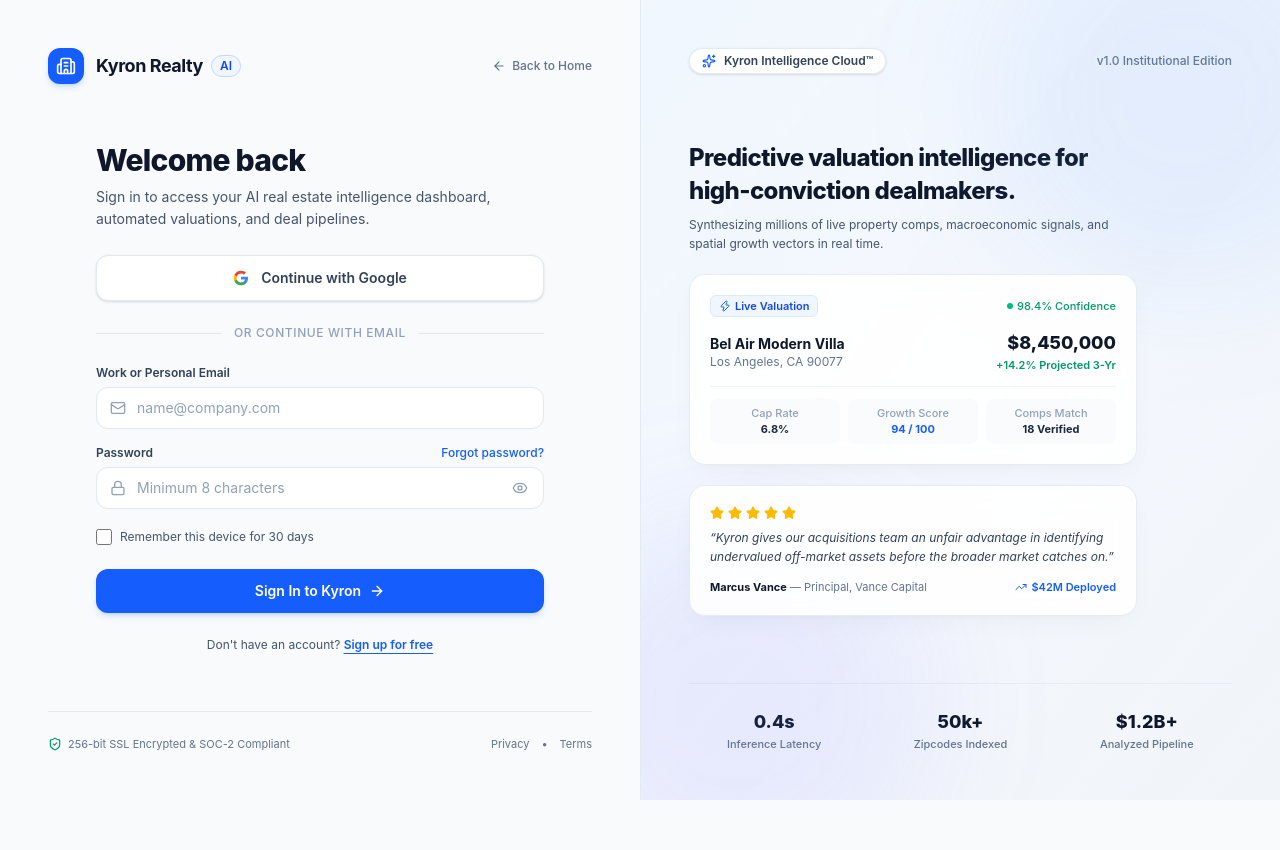
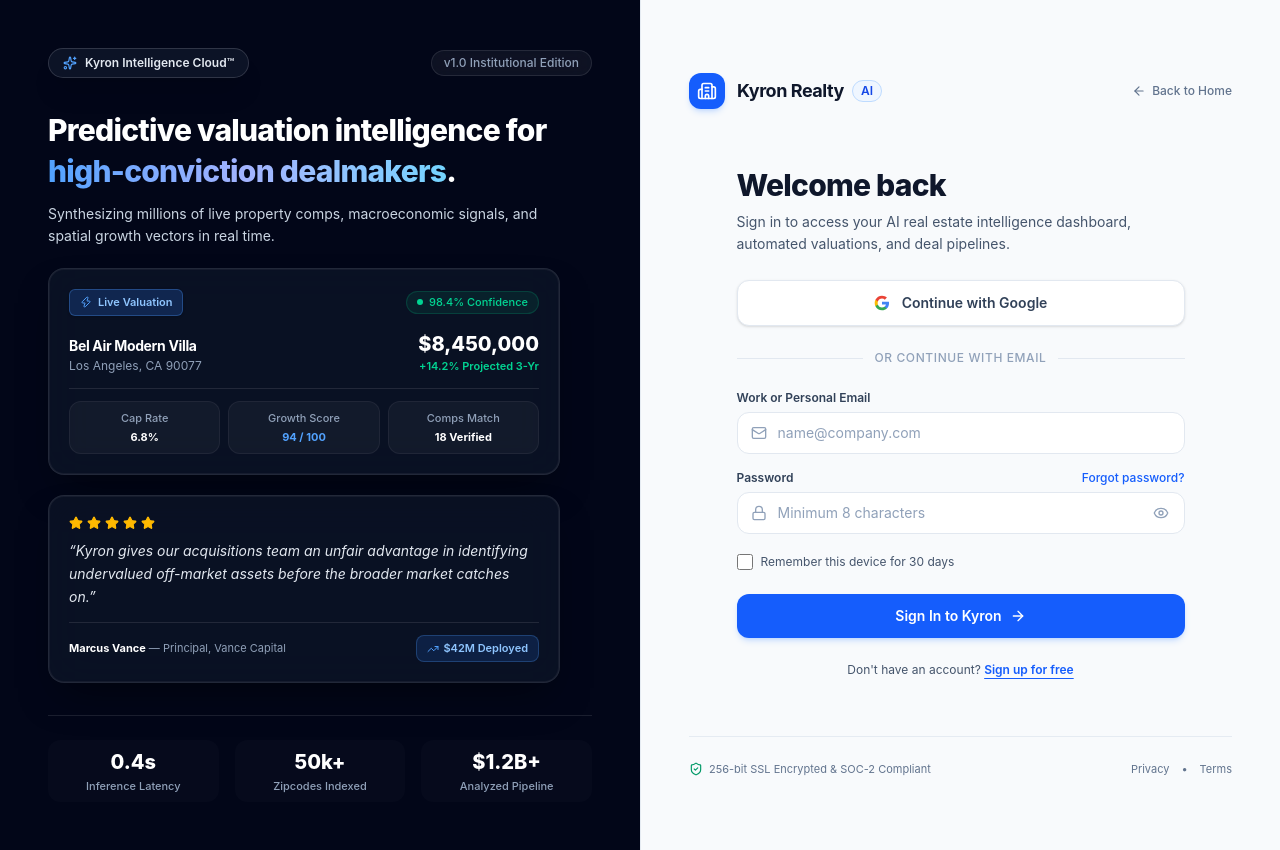
Before and after one commit to nippunrana/kyron-realty-ai, a Next.js app: page /projects/kyron-realty-ai/login in a window 1280 px wide. Before the commit the page ends 800 px from the top, so only its background shows below. Built offline with nearby package versions, Linux system fonts and the light colour scheme; no server answers.

Commit message:
feat: redesign LoginShowcase with luxury dark-themed UI and architectural background imagery

```diff
--- a/src/app/globals.css
+++ b/src/app/globals.css
@@ -42,3 +42,21 @@
   transform: translateY(-2px);
   box-shadow: 0 20px 40px -15px rgba(15, 23, 42, 0.08), 0 0 0 1px rgba(37, 99, 235, 0.15);
 }
+
+.luxury-dark-card {
+  background: rgba(15, 23, 42, 0.65);
+  backdrop-filter: blur(20px);
+  -webkit-backdrop-filter: blur(20px);
+  border: 1px solid rgba(255, 255, 255, 0.1);
+  box-shadow: 0 20px 40px -15px rgba(0, 0, 0, 0.5), 0 0 0 1px rgba(255, 255, 255, 0.05) inset;
+}
+
+.luxury-dark-card-hover {
+  transition: all 0.3s cubic-bezier(0.16, 1, 0.3, 1);
+}
+
+.luxury-dark-card-hover:hover {
+  transform: translateY(-2px);
+  border-color: rgba(255, 255, 255, 0.2);
+  box-shadow: 0 25px 50px -12px rgba(0, 0, 0, 0.7), 0 0 20px rgba(59, 130, 246, 0.15);
+}
--- a/src/app/login/page.tsx
+++ b/src/app/login/page.tsx
@@ -508,8 +508,11 @@
 export default function LoginPage() {
   return (
     <div className="min-h-screen grid grid-cols-1 lg:grid-cols-2 bg-slate-50 selection:bg-blue-100 selection:text-blue-900">
-      {/* Left Column: Minimal Authentication Interface */}
-      <div className="flex flex-col justify-center bg-slate-50 relative z-10">
+      {/* Left Column: High-Aesthetic Luxury Real Estate Intelligence Showcase */}
+      <LoginShowcase />
+
+      {/* Right Column: Minimal Clean Authentication Interface */}
+      <div className="flex flex-col justify-center bg-slate-50 relative z-10 border-t lg:border-t-0 lg:border-l border-slate-200/80 shadow-sm lg:shadow-none">
         <Suspense
           fallback={
             <div className="min-h-screen flex items-center justify-center">
@@ -520,9 +523,6 @@
           <LoginFormContent />
         </Suspense>
       </div>
-
-      {/* Right Column: High-Aesthetic Luxury Real Estate Intelligence Showcase */}
-      <LoginShowcase />
     </div>
   );
 }
--- a/src/components/login/LoginShowcase.tsx
+++ b/src/components/login/LoginShowcase.tsx
@@ -1,112 +1,134 @@
+import Image from "next/image";
 import { Sparkles, Zap, Star, TrendingUp } from "lucide-react";
 
 export function LoginShowcase() {
   return (
-    <div className="hidden lg:flex flex-col justify-between p-12 bg-gradient-to-br from-blue-50/80 via-indigo-50/40 to-slate-100 border-l border-slate-200/80 relative overflow-hidden">
-      {/* Subtle Luxury Ambient Glow */}
-      <div className="absolute -top-24 -right-24 w-96 h-96 rounded-full bg-blue-400/10 blur-3xl pointer-events-none" />
-      <div className="absolute -bottom-24 -left-24 w-96 h-96 rounded-full bg-indigo-400/10 blur-3xl pointer-events-none" />
+    <div className="hidden lg:flex flex-col justify-between p-10 xl:p-12 relative overflow-hidden bg-slate-950 text-white min-h-screen select-none">
+      {/* High-Resolution Luxury Architectural Image Background */}
+      <div className="absolute inset-0 -z-20">
+        <Image
+          src="/images/luxury-architecture-twilight.jpg"
+          alt="Luxury Architecture at Twilight"
+          fill
+          priority
+          sizes="(max-width: 1024px) 100vw, 50vw"
+          className="object-cover object-center opacity-40 scale-105"
+        />
+        {/* Multi-layered dark gradient overlays for cinematic contrast & readability */}
+        <div className="absolute inset-0 bg-gradient-to-t from-slate-950 via-slate-950/85 to-slate-950/70" />
+        <div className="absolute inset-0 bg-gradient-to-r from-slate-950/80 via-transparent to-slate-950/90" />
+      </div>
 
-      {/* Top Feature Tag */}
-      <div className="flex items-center justify-between">
-        <div className="inline-flex items-center gap-2 px-3 py-1 rounded-full bg-white/90 border border-slate-200/90 text-xs font-semibold text-slate-700 shadow-sm backdrop-blur-sm">
-          <Sparkles className="w-3.5 h-3.5 text-blue-600" aria-hidden="true" />
+      {/* Atmospheric Ambient Glowing Orbs */}
+      <div className="absolute -top-24 -left-24 w-96 h-96 rounded-full bg-blue-500/15 blur-3xl pointer-events-none -z-10" />
+      <div className="absolute -bottom-24 -right-24 w-96 h-96 rounded-full bg-indigo-500/20 blur-3xl pointer-events-none -z-10" />
+
+      {/* Top Feature Tag & Version */}
+      <div className="flex items-center justify-between relative z-10">
+        <div className="inline-flex items-center gap-2 px-3.5 py-1.5 rounded-full bg-slate-900/80 border border-white/15 text-xs font-semibold text-slate-200 shadow-xl backdrop-blur-md">
+          <Sparkles className="w-3.5 h-3.5 text-blue-400" aria-hidden="true" />
           <span>Kyron Intelligence Cloud™</span>
         </div>
-        <span className="text-xs font-medium text-slate-500">v1.0 Institutional Edition</span>
+        <span className="text-xs font-medium text-slate-400 bg-white/5 border border-white/10 px-3 py-1 rounded-full backdrop-blur-sm">
+          v1.0 Institutional Edition
+        </span>
       </div>
 
       {/* Central Showcase Cards */}
-      <div className="my-auto py-8 space-y-5 max-w-md">
-        <div className="space-y-2">
-          <h2 className="text-2xl font-extrabold text-slate-900 tracking-tight leading-snug">
-            Predictive valuation intelligence for high-conviction dealmakers.
+      <div className="my-auto py-8 space-y-5 max-w-lg relative z-10">
+        <div className="space-y-2.5">
+          <h2 className="text-2xl xl:text-3xl font-extrabold text-white tracking-tight leading-snug">
+            Predictive valuation intelligence for{" "}
+            <span className="text-transparent bg-clip-text bg-gradient-to-r from-blue-400 via-indigo-300 to-sky-300">
+              high-conviction dealmakers
+            </span>
+            .
           </h2>
-          <p className="text-xs text-slate-600 leading-relaxed">
+          <p className="text-xs xl:text-sm text-slate-300 leading-relaxed font-normal">
             Synthesizing millions of live property comps, macroeconomic signals, and spatial growth vectors in real time.
           </p>
         </div>
 
         {/* Card 1: Live Property Valuation Snapshot */}
-        <div className="luxury-card p-5 rounded-2xl shadow-sm border border-slate-200/80 bg-white/80 backdrop-blur-sm">
-          <div className="flex items-center justify-between mb-3">
-            <span className="px-2 py-0.5 rounded-md bg-blue-50 border border-blue-100 text-blue-700 text-[11px] font-semibold flex items-center gap-1">
-              <Zap className="w-3 h-3 text-blue-600" aria-hidden="true" /> Live Valuation
+        <div className="luxury-dark-card luxury-dark-card-hover p-5 rounded-2xl">
+          <div className="flex items-center justify-between mb-3.5">
+            <span className="px-2.5 py-1 rounded-md bg-blue-500/20 border border-blue-400/30 text-blue-300 text-[11px] font-semibold flex items-center gap-1.5 shadow-sm">
+              <Zap className="w-3 h-3 text-blue-400" aria-hidden="true" /> Live Valuation
             </span>
-            <span className="text-[11px] font-medium text-emerald-600 flex items-center gap-1">
-              <span className="w-1.5 h-1.5 rounded-full bg-emerald-500 animate-pulse" />
+            <span className="text-[11px] font-medium text-emerald-400 flex items-center gap-1.5 bg-emerald-500/10 border border-emerald-500/20 px-2.5 py-0.5 rounded-full">
+              <span className="w-1.5 h-1.5 rounded-full bg-emerald-400 animate-pulse" />
               98.4% Confidence
             </span>
           </div>
 
-          <div className="flex items-baseline justify-between">
+          <div className="flex items-baseline justify-between mb-3.5">
             <div>
-              <h4 className="text-sm font-bold text-slate-900">
+              <h4 className="text-sm font-bold text-white tracking-tight">
                 Bel Air Modern Villa
               </h4>
-              <p className="text-xs text-slate-500">Los Angeles, CA 90077</p>
+              <p className="text-xs text-slate-400 mt-0.5">Los Angeles, CA 90077</p>
             </div>
             <div className="text-right">
-              <div className="text-lg font-extrabold text-slate-900">
+              <div className="text-lg xl:text-xl font-extrabold text-white">
                 $8,450,000
               </div>
-              <div className="text-[11px] font-semibold text-emerald-600">
+              <div className="text-[11px] font-semibold text-emerald-400">
                 +14.2% Projected 3-Yr
               </div>
             </div>
           </div>
 
-          <div className="mt-3 pt-3 border-t border-slate-100 grid grid-cols-3 gap-2 text-center text-[11px]">
-            <div className="bg-slate-50/80 p-1.5 rounded-lg">
+          <div className="pt-3 border-t border-white/10 grid grid-cols-3 gap-2 text-center text-[11px]">
+            <div className="bg-white/[0.04] border border-white/[0.06] p-2 rounded-xl">
               <div className="text-slate-400 font-medium">Cap Rate</div>
-              <div className="font-bold text-slate-800">6.8%</div>
+              <div className="font-bold text-white mt-0.5">6.8%</div>
             </div>
-            <div className="bg-slate-50/80 p-1.5 rounded-lg">
+            <div className="bg-white/[0.04] border border-white/[0.06] p-2 rounded-xl">
               <div className="text-slate-400 font-medium">Growth Score</div>
-              <div className="font-bold text-blue-600">94 / 100</div>
+              <div className="font-bold text-blue-400 mt-0.5">94 / 100</div>
             </div>
-            <div className="bg-slate-50/80 p-1.5 rounded-lg">
+            <div className="bg-white/[0.04] border border-white/[0.06] p-2 rounded-xl">
               <div className="text-slate-400 font-medium">Comps Match</div>
-              <div className="font-bold text-slate-800">18 Verified</div>
+              <div className="font-bold text-white mt-0.5">18 Verified</div>
             </div>
           </div>
         </div>
 
         {/* Card 2: Market Velocity & Testimonial */}
-        <div className="luxury-card p-5 rounded-2xl shadow-sm border border-slate-200/80 bg-white/80 backdrop-blur-sm">
-          <div className="flex items-center gap-1 text-amber-400 mb-2">
+        <div className="luxury-dark-card luxury-dark-card-hover p-5 rounded-2xl">
+          <div className="flex items-center gap-1 text-amber-400 mb-2.5">
             {[...Array(5)].map((_, i) => (
               <Star key={i} className="w-3.5 h-3.5 fill-amber-400 text-amber-400" aria-hidden="true" />
             ))}
           </div>
-          <p className="text-xs text-slate-700 italic leading-relaxed">
+          <p className="text-xs xl:text-sm text-slate-200 italic leading-relaxed">
             &ldquo;Kyron gives our acquisitions team an unfair advantage in identifying undervalued off-market assets before the broader market catches on.&rdquo;
           </p>
-          <div className="mt-3 flex items-center justify-between text-[11px]">
+          <div className="mt-3.5 pt-3 border-t border-white/10 flex items-center justify-between text-[11px]">
             <div>
-              <span className="font-bold text-slate-900">Marcus Vance</span>
-              <span className="text-slate-500"> — Principal, Vance Capital</span>
+              <span className="font-bold text-white">Marcus Vance</span>
+              <span className="text-slate-400"> — Principal, Vance Capital</span>
             </div>
-            <span className="text-blue-600 font-semibold flex items-center gap-1">
-              <TrendingUp className="w-3 h-3" aria-hidden="true" /> $42M Deployed
+            <span className="text-blue-300 bg-blue-500/15 border border-blue-400/25 px-2.5 py-1 rounded-lg font-semibold flex items-center gap-1">
+              <TrendingUp className="w-3 h-3 text-blue-400" aria-hidden="true" /> $42M Deployed
             </span>
           </div>
         </div>
       </div>
 
       {/* Bottom Platform Metrics Strip */}
-      <div className="grid grid-cols-3 gap-4 pt-6 border-t border-slate-200/70 text-center">
-        <div>
-          <div className="text-lg font-extrabold text-slate-900">0.4s</div>
-          <div className="text-[11px] text-slate-500 font-medium">Inference Latency</div>
+      <div className="grid grid-cols-3 gap-4 pt-6 border-t border-white/10 text-center relative z-10">
+        <div className="p-2 rounded-xl bg-white/[0.02]">
+          <div className="text-lg xl:text-xl font-extrabold text-white">0.4s</div>
+          <div className="text-[11px] text-slate-400 font-medium mt-0.5">Inference Latency</div>
         </div>
-        <div>
-          <div className="text-lg font-extrabold text-slate-900">50k+</div>
-          <div className="text-[11px] text-slate-500 font-medium">Zipcodes Indexed</div>
+        <div className="p-2 rounded-xl bg-white/[0.02]">
+          <div className="text-lg xl:text-xl font-extrabold text-white">50k+</div>
+          <div className="text-[11px] text-slate-400 font-medium mt-0.5">Zipcodes Indexed</div>
         </div>
-        <div>
-          <div className="text-lg font-extrabold text-slate-900">$1.2B+</div>
-          <div className="text-[11px] text-slate-500 font-medium">Analyzed Pipeline</div>
+        <div className="p-2 rounded-xl bg-white/[0.02]">
+          <div className="text-lg xl:text-xl font-extrabold text-white">$1.2B+</div>
+          <div className="text-[11px] text-slate-400 font-medium mt-0.5">Analyzed Pipeline</div>
         </div>
       </div>
     </div>
```
Also changed, not shown: public/images/luxury-architecture-twilight.jpg (added).
